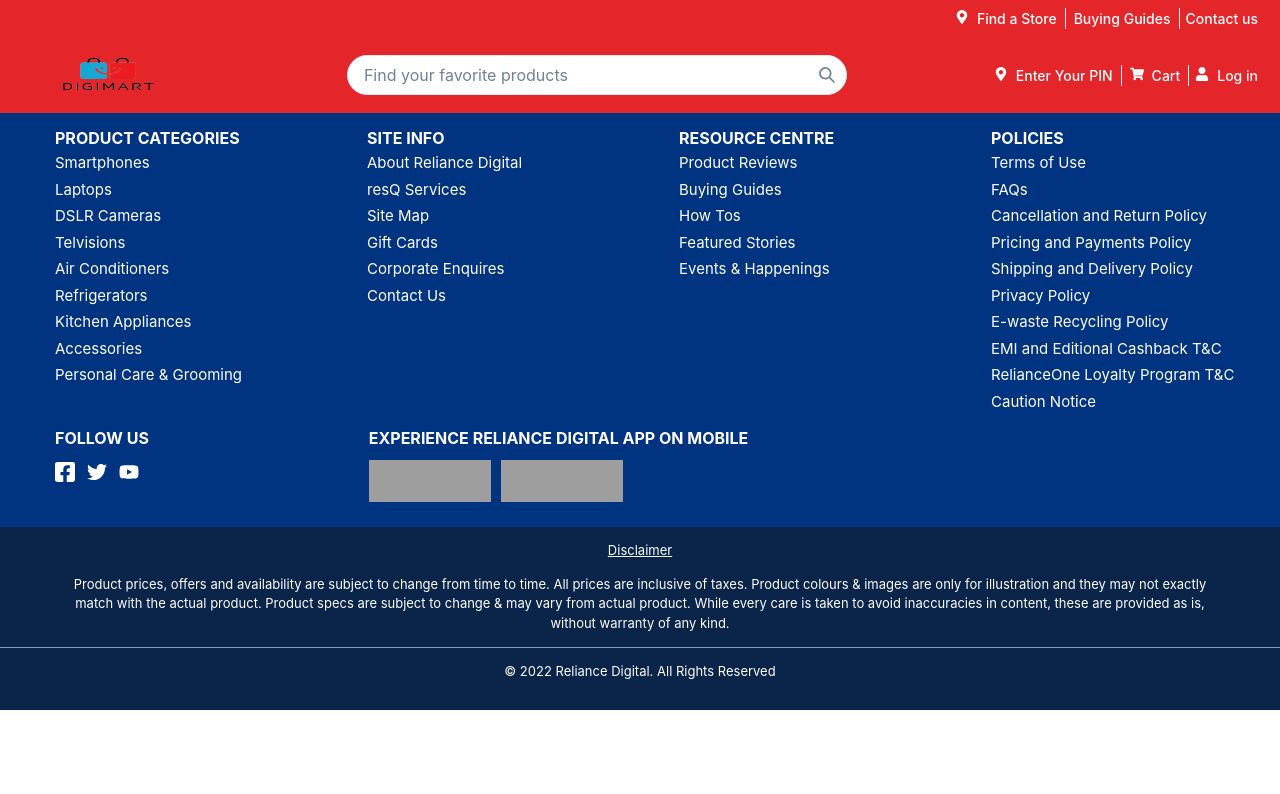
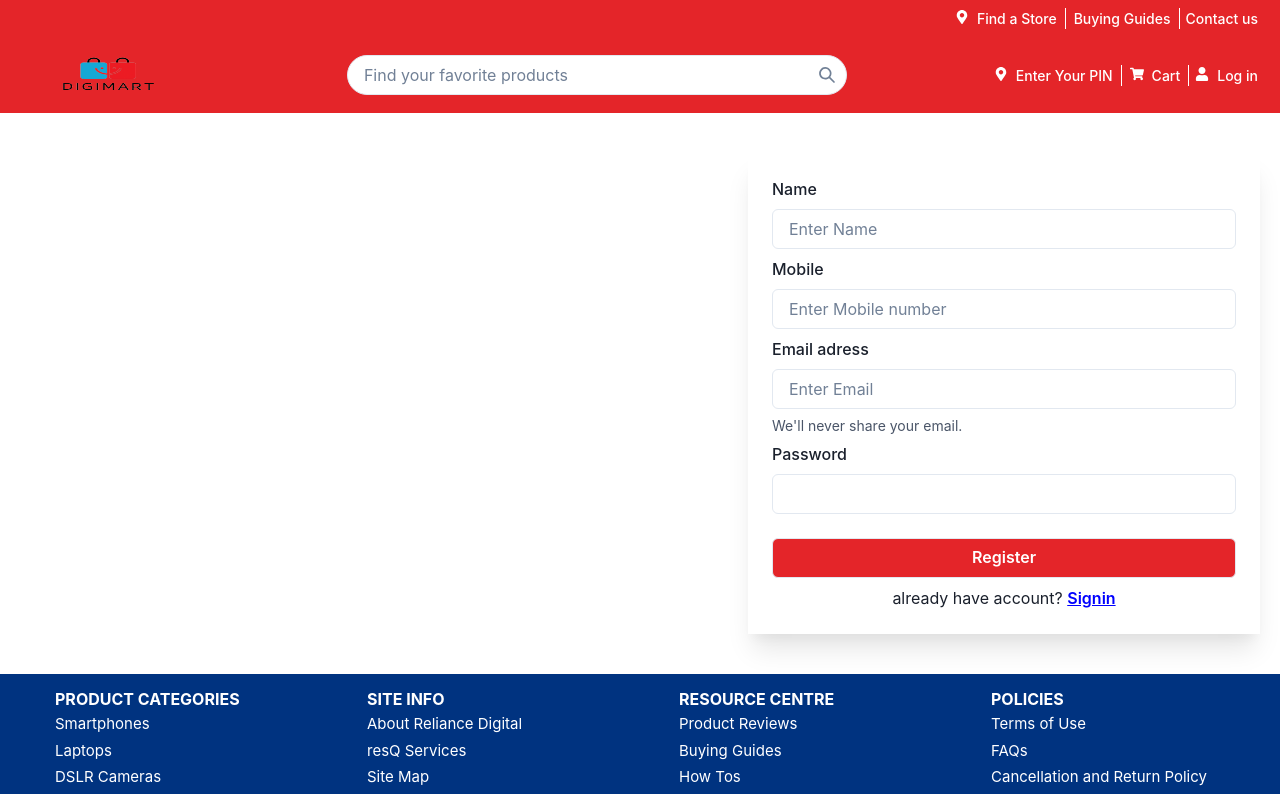
Before and after one commit to Santoshdandin/Digi-Mart-clone, a React (Create React App) app in the folder frontend/: page /signup in a window 1280 px wide. Shown: the top 794 px of the page. Built offline with nearby package versions, Linux system fonts and the light colour scheme; grey boxes are pictures that could not be loaded.

Commit message:
added login and signup pages

```diff
--- a/frontend/src/AllRoutes/AllRoutes.jsx
+++ b/frontend/src/AllRoutes/AllRoutes.jsx
@@ -0,0 +1,28 @@
+import React from 'react'
+import {Routes,Route} from "react-router-dom"
+import Login from '../Components/Pages/Login'
+import Signup from '../Components/Pages/Signup'
+import Products from '../pages/Products'
+
+
+
+
+function AllRoutes() {
+  return (
+    <div>
+        <Routes>
+
+        <Route path="/login" element={<Login/>}></Route>
+        <Route path="/signup" element={<Signup/>}></Route>
+        <Route path="/products" element={<Products/>}></Route>
+
+        {/* <Route path="*" element={<Pagenotfound/>}></Route> */}
+    </Routes>
+
+    </div>
+
+
+  )
+}
+
+export default AllRoutes
--- a/frontend/src/App.js
+++ b/frontend/src/App.js
@@ -2,12 +2,14 @@
 import './App.css';
 import Footer from './Components/Pages/Footer';
 import Navbar from './Components/navbar/Navbar';
+import AllRoutes from './AllRoutes/AllRoutes';
 
 
 function App() {
   return (
     <div>
    <Navbar/>
+   <AllRoutes/>
 <Footer/>
 
     </div>
--- /dev/null
+++ b/frontend/src/Components/Pages/Login.jsx
@@ -0,0 +1,85 @@
+import React from "react";
+import { useState } from "react";
+import axios from "axios"
+import {
+  FormControl,
+  FormLabel,
+  FormHelperText,
+  Button,
+  Box,
+  Input,
+  VStack,
+  Center,
+  Link,
+  useToast,
+} from "@chakra-ui/react";
+
+
+
+
+function Login() {
+  const toast = useToast()
+
+  const alertSuccess = ()=>{
+    return (
+
+alert("Login Success")
+    )
+
+  }
+
+  return (
+
+
+<div>
+
+
+<Box display="flex" justifyContent="flex-end" mr="20px">
+
+
+
+    <Box width={{base:"xs", sm:"xs", md:"xl", lg:"lg"}} >
+
+      <VStack  width="full" boxShadow="xl"  py={{base:4, sm:4, md:4, lg:6 }} my={{base:4, sm:4, md:8, lg:10 }} px={{base:1, sm:1, md:4, lg:6 }}>
+
+        <FormControl>
+          <FormLabel>Email adress</FormLabel>
+          <Input name="email" type="email"  />
+          <FormHelperText>We'll never share your email.</FormHelperText>
+
+        </FormControl>
+
+        <FormControl>
+          <FormLabel>Password</FormLabel>
+          <Input name="password" type="password"   />
+
+
+        </FormControl>
+
+        <FormControl>
+          <Center>
+            <Button onClick={alertSuccess}
+
+       w="full"  _hover={{
+                    bg: "red.600",
+                  }} variant="outline" color="white" bg="rgb(228, 37, 41)" mt={4}><Link href="/" textDecoration="none" >PROCEED</Link></Button>
+          </Center>
+
+        </FormControl>
+
+        <Box>Don't have account? <Link href="/signup" textDecoration="underline" color="blue" fontSize="16px" fontWeight="semibold">Register</Link> </Box>
+
+      </VStack>
+
+    </Box>
+    </Box>
+
+    {
+
+    }
+
+    </div>
+    );
+}
+
+export default Login;
--- /dev/null
+++ b/frontend/src/Components/Pages/Signup.jsx
@@ -0,0 +1,91 @@
+import React from "react";
+import { useState } from "react";
+import axios from "axios"
+import {
+  FormControl,
+  FormLabel,
+  FormHelperText,
+  Button,
+  Box,
+  Input,
+  VStack,
+  Center,
+  Link,
+  useToast,
+} from "@chakra-ui/react";
+
+function Signup() {
+
+  const toast = useToast()
+
+  const alertSuccess = ()=>{
+    return (
+
+alert("Registration Success")
+    )
+
+  }
+
+  return (
+    <div>
+
+
+    <Box display="flex" justifyContent="flex-end" mr="20px">
+
+
+
+        <Box width={{base:"xs", sm:"xs", md:"xl", lg:"lg"}} >
+
+          <VStack  width="full" boxShadow="xl"  py={{base:4, sm:4, md:4, lg:6 }} my={{base:4, sm:4, md:8, lg:10 }} px={{base:1, sm:1, md:4, lg:6 }}>
+
+          <FormControl>
+              <FormLabel>Name</FormLabel>
+              <Input name="name" type="text" placeholder="Enter Name"  />
+
+
+            </FormControl>
+
+            <FormControl>
+              <FormLabel>Mobile</FormLabel>
+              <Input name="mobile" type="number" placeholder="Enter Mobile number"  />
+
+
+            </FormControl>
+
+            <FormControl>
+              <FormLabel>Email adress</FormLabel>
+              <Input name="email" type="email" placeholder="Enter Email" />
+              <FormHelperText>We'll never share your email.</FormHelperText>
+
+            </FormControl>
+
+            <FormControl>
+              <FormLabel>Password</FormLabel>
+              <Input name="password" type="password"   />
+
+
+            </FormControl>
+
+            <FormControl>
+              <Center>
+                <Button onClick={alertSuccess}
+
+           w="full"  _hover={{
+                        bg: "red.600",
+                      }} variant="outline" color="white" bg="rgb(228, 37, 41)" mt={4}><Link href="/login" textDecoration="none" >Register</Link></Button>
+              </Center>
+
+            </FormControl>
+
+            <Box>already have account? <Link href="/login" textDecoration="underline" color="blue" fontSize="16px" fontWeight="semibold">Signin</Link> </Box>
+
+          </VStack>
+
+        </Box>
+        </Box>
+
+        </div>
+  )
+}
+
+export default Signup
```
Also changed, not shown: frontend/src/components/ProductsCard.jsx (deleted, +0 -34 lines), 1 other file (tests, documents, lock files or other folders).
